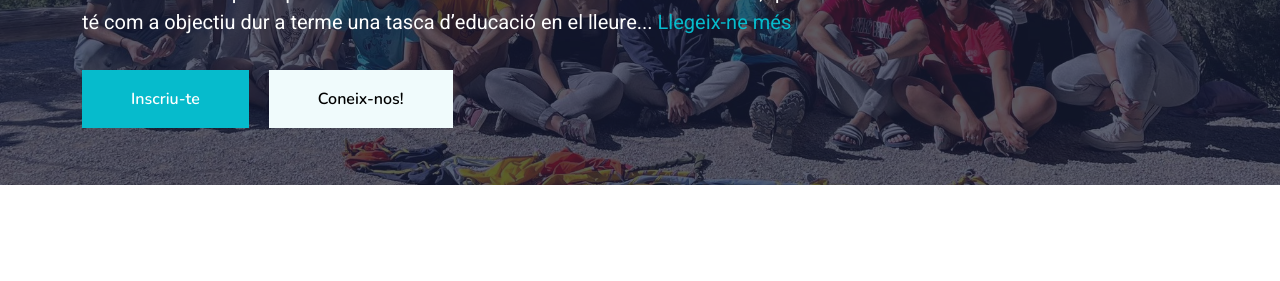
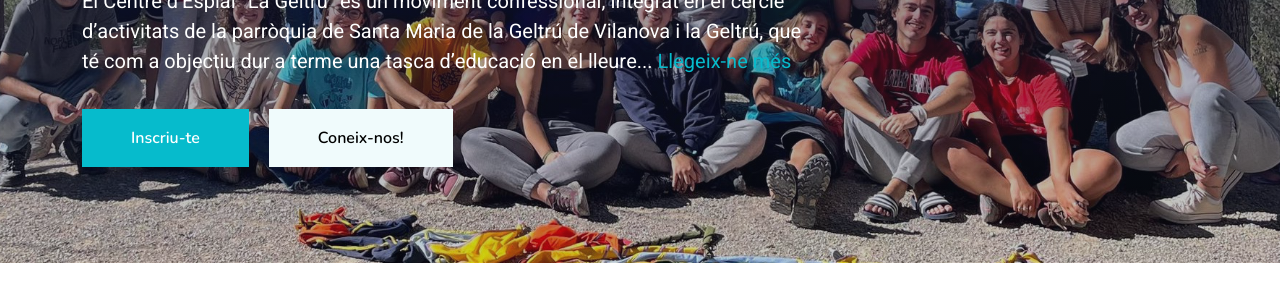
Before and after one commit to Bruna-daSilva/celageltru.com, a plain HTML site: page index.html in a window 1280 px wide. Shown: the part 386-667 px from the top of the page. Drawn offline with nearby package versions, Linux system fonts and the light colour scheme.

Commit message:
header index arreglat

```diff
--- a/css/style.css
+++ b/css/style.css
@@ -254,6 +254,11 @@
     background-position: center center;
     background-repeat: no-repeat;
     background-size: cover;}
+#index{background: linear-gradient(rgba(24, 29, 56, .7), rgba(24, 29, 56, .2)), url(../img/carousel.jpeg);
+    background-position: center center;
+    background-repeat: no-repeat;
+    background-size: cover;}
+
 
 
 .breadcrumb-item + .breadcrumb-item::before {
--- a/index.html
+++ b/index.html
@@ -74,12 +74,9 @@
     <!-- Navbar End -->
 
 
-    <!-- Carousel Start -->
-    <div class="container-fluid p-0 mb-5">
-            <div class="owl-carousel-item position-relative">
-                <img class="img-fluid" src="img/carousel.jpeg" alt="">
-                <div class="position-absolute top-0 start-0 w-100 h-100 d-flex align-items-center" style="background: rgba(24, 29, 56, .7);">
-                    <div class="container">
+    <!-- Header Start -->
+    <div class="container-fluid bg-primary py-5 mb-5 page-header" id="index">
+        <div class="container py-5">
                         <div class="row justify-content-start">
                             <div class="col-sm-10 col-lg-8">
                                 <h5 class="text-primary text-uppercase mb-3 animated slideInDown">Vilanova i la Geltrú</h5>
@@ -91,10 +88,7 @@
                         </div>
                     </div>
                 </div>
-            </div>
-        </div>
-    </div>
-    <!-- Carousel End -->
+    <!-- Header End -->
 
 
 <!-- Instagram Start -->
```
